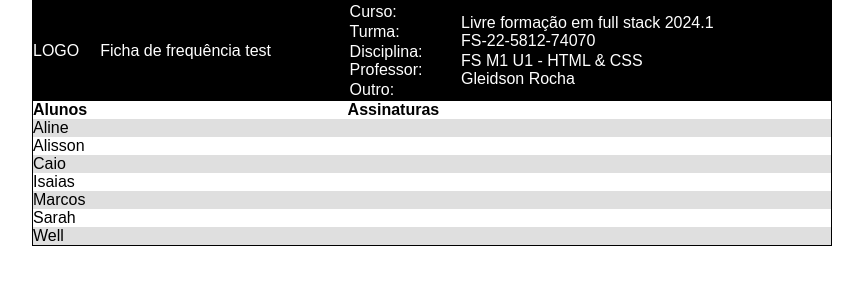
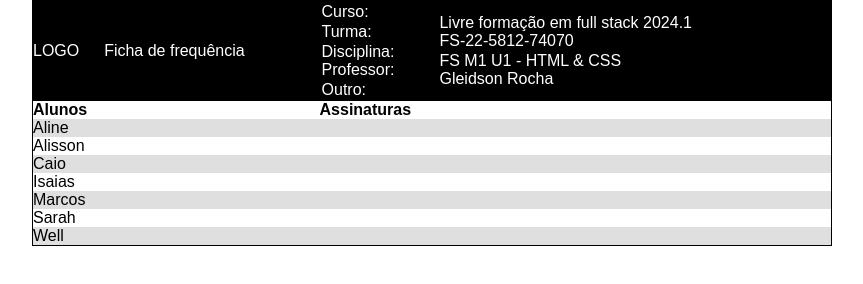
Before and after one commit to IsaiasSn7/html-tags-de-tabelas, a plain HTML site: page index.html in a window 1280 px wide. Shown: the whole page, without its empty margins (208-1071 px from the left). Drawn offline with Linux system fonts and the light colour scheme.

Commit message:
Update index.html

```diff
--- a/index.html
+++ b/index.html
@@ -11,7 +11,7 @@
     <table id="tabela">
         <tr class="cabecalho">
            <td>LOGO</td>
-           <td>Ficha de frequência test</td>
+           <td>Ficha de frequência</td>
            <td>
                 <table>
                     <tr>
```
